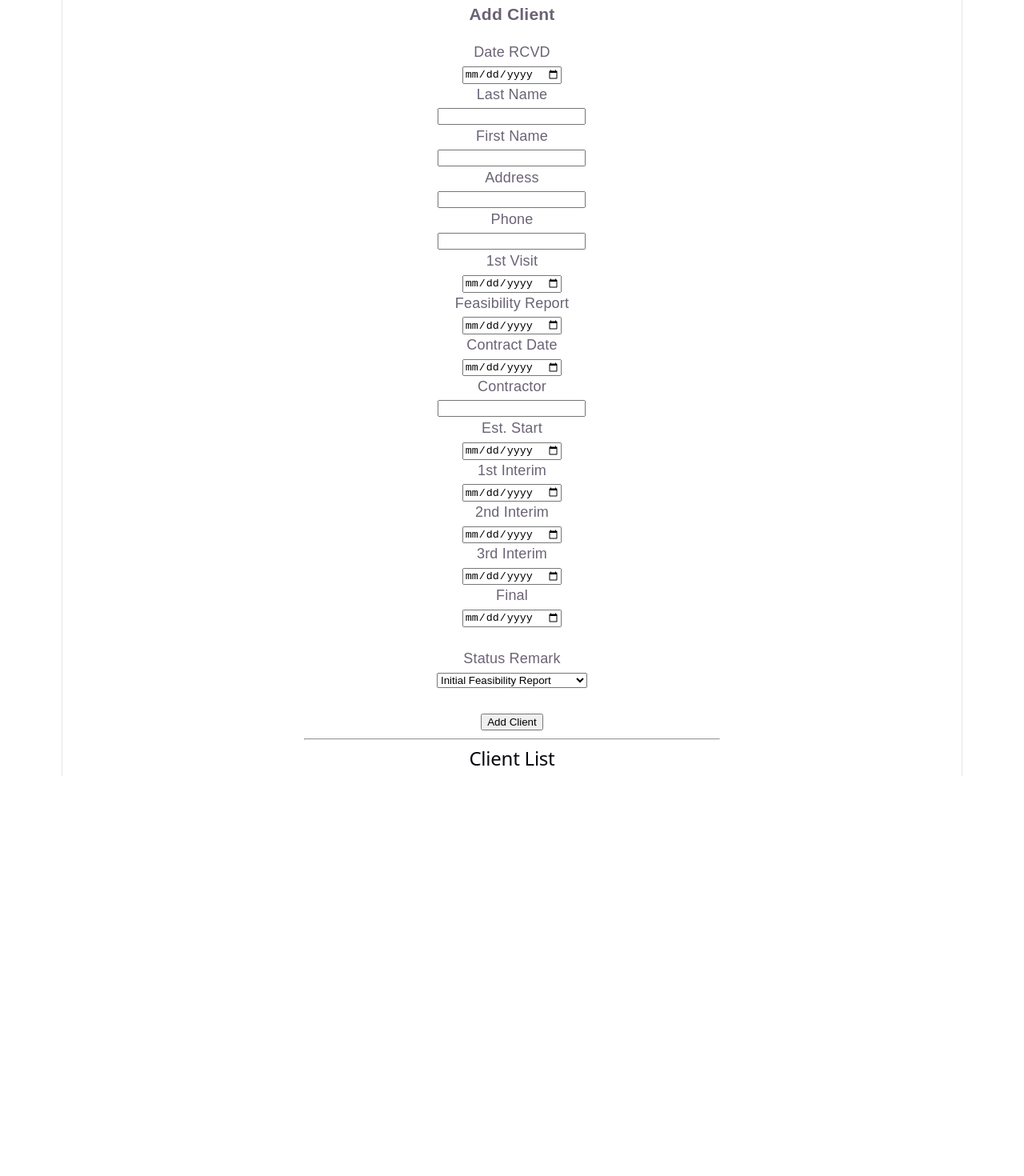
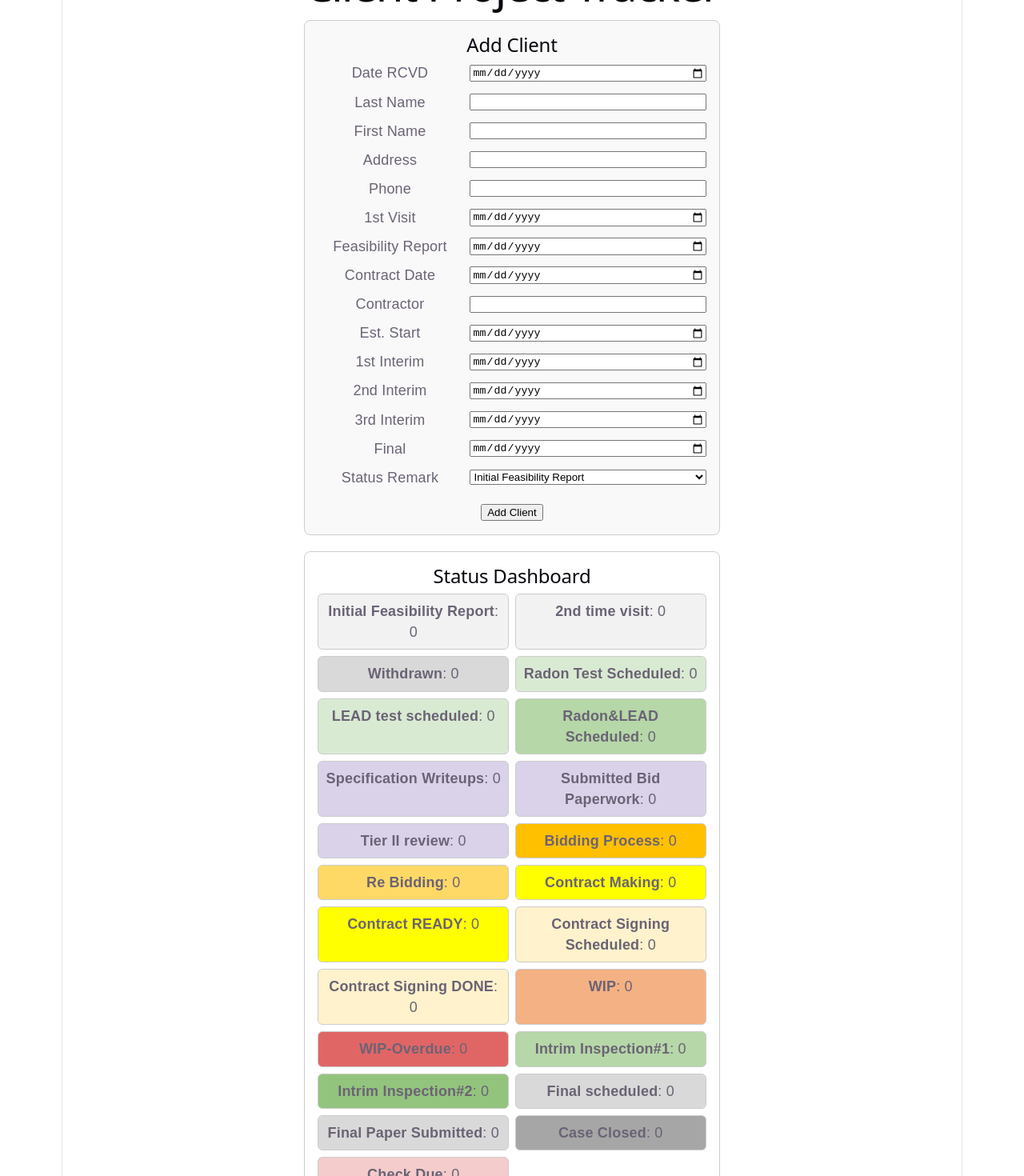
Before and after one commit to herteaswellness-stack/client-project-tracker, a React (Vite) app in the folder vite-project/: page / in a window 1280 px wide. Shown: the part 85-1555 px from the top of the page at 80% size. Before the commit the page ends 1055 px from the top, so only its background shows below. Built offline with nearby package versions, Linux system fonts and the light colour scheme.

Commit message:
add search dashboard colors

```diff
--- a/vite-project/src/App.jsx
+++ b/vite-project/src/App.jsx
@@ -1,4 +1,4 @@
-import { useState } from "react";
+import { useMemo, useState } from "react";
 
 const statusOptions = [
   "Initial Feasibility Report",
@@ -6,7 +6,7 @@ const statusOptions = [
   "Withdrawn",
   "Radon Test Scheduled",
   "LEAD test scheduled",
-  "Radon & LEAD Scheduled",
+  "Radon&LEAD Scheduled",
   "Specification Writeups",
   "Submitted Bid Paperwork",
   "Tier II review",
@@ -18,23 +18,41 @@ const statusOptions = [
   "Contract Signing DONE",
   "WIP",
   "WIP-Overdue",
-  "1st Interim",
-  "2nd Interim",
-  "3rd Interim",
+  "Intrim Inspection#1",
+  "Intrim Inspection#2",
   "Final scheduled",
   "Final Paper Submitted",
   "Case Closed",
   "Check Due"
 ];
 
-export default function App() {
+const statusColors = {
+  "Initial Feasibility Report": "#f2f2f2",
+  "2nd time visit": "#f2f2f2",
+  "Withdrawn": "#d9d9d9",
+  "Radon Test Scheduled": "#d9ead3",
+  "LEAD test scheduled": "#d9ead3",
+  "Radon&LEAD Scheduled": "#b6d7a8",
+  "Specification Writeups": "#d9d2e9",
+  "Submitted Bid Paperwork": "#d9d2e9",
+  "Tier II review": "#d9d2e9",
+  "Bidding Process": "#ffc000",
+  "Re Bidding": "#ffd966",
+  "Contract Making": "#ffff00",
+  "Contract READY": "#ffff00",
+  "Contract Signing Scheduled": "#fff2cc",
+  "Contract Signing DONE": "#fff2cc",
+  "WIP": "#f4b183",
+  "WIP-Overdue": "#e06666",
+  "Intrim Inspection#1": "#b6d7a8",
+  "Intrim Inspection#2": "#93c47d",
+  "Final scheduled": "#d9d9d9",
+  "Final Paper Submitted": "#d9d9d9",
+  "Case Closed": "#a6a6a6",
+  "Check Due": "#f4cccc"
+};
 
-  const [clients, setClients] = useState(() => {
-    const saved = localStorage.getItem("clients");
-    return saved ? JSON.parse(saved) : [];
-  });
-
-  const [form, setForm] = useState({
+const defaultForm = {
   dateRcvd: "",
   lastName: "",
   firstName: "",
@@ -49,8 +67,37 @@ export default function App() {
   secondInterim: "",
   thirdInterim: "",
   finalDate: "",
-    statusRemark: statusOptions[0]
+  statusRemark: "Initial Feasibility Report"
+};
+
+function getStatusSortRank(status) {
+  if (status === "WIP-Overdue") return 1;
+  if (status === "WIP") return 2;
+  if (status === "Contract READY") return 3;
+  if (status === "Contract Signing Scheduled") return 4;
+  if (status === "Contract Signing DONE") return 5;
+  if (status === "Bidding Process") return 6;
+  if (status === "Re Bidding") return 7;
+  if (status === "Final scheduled") return 8;
+  if (status === "Final Paper Submitted") return 9;
+  if (status === "Case Closed") return 10;
+  return 20;
+}
+
+function formatName(lastName, firstName) {
+  const full = `${lastName || ""}, ${firstName || ""}`.trim();
+  return full === "," ? "" : full;
+}
+
+export default function App() {
+  const [clients, setClients] = useState(() => {
+    const saved = localStorage.getItem("clients");
+    return saved ? JSON.parse(saved) : [];
   });
+
+  const [form, setForm] = useState(defaultForm);
+  const [searchText, setSearchText] = useState("");
+  const [statusFilter, setStatusFilter] = useState("All");
 
   function handleChange(e) {
     setForm({
@@ -60,102 +107,230 @@ export default function App() {
   }
 
   function addClient() {
+    const newClient = {
+      ...form,
+      id: Date.now()
+    };
 
-    const updated = [...clients, form];
-
+    const updated = [newClient, ...clients];
     setClients(updated);
-
     localStorage.setItem("clients", JSON.stringify(updated));
-
-    setForm({
-      dateRcvd: "",
-      lastName: "",
-      firstName: "",
-      address: "",
-      phone: "",
-      firstVisit: "",
-      feasibilityReport: "",
-      contractDate: "",
-      contractor: "",
-      estStart: "",
-      firstInterim: "",
-      secondInterim: "",
-      thirdInterim: "",
-      finalDate: "",
-      statusRemark: statusOptions[0]
-    });
-
+    setForm(defaultForm);
   }
 
+  function deleteClient(id) {
+    const updated = clients.filter((client) => client.id !== id);
+    setClients(updated);
+    localStorage.setItem("clients", JSON.stringify(updated));
+  }
+
+  const filteredClients = useMemo(() => {
+    const keyword = searchText.trim().toLowerCase();
+
+    return [...clients]
+      .filter((client) => {
+        const fullName = `${client.lastName} ${client.firstName}`.toLowerCase();
+        const address = (client.address || "").toLowerCase();
+        const phone = (client.phone || "").toLowerCase();
+        const status = (client.statusRemark || "").toLowerCase();
+
+        const matchSearch =
+          keyword === "" ||
+          fullName.includes(keyword) ||
+          address.includes(keyword) ||
+          phone.includes(keyword) ||
+          status.includes(keyword);
+
+        const matchStatus =
+          statusFilter === "All" || client.statusRemark === statusFilter;
+
+        return matchSearch && matchStatus;
+      })
+      .sort((a, b) => {
+        const statusCompare =
+          getStatusSortRank(a.statusRemark) - getStatusSortRank(b.statusRemark);
+
+        if (statusCompare !== 0) return statusCompare;
+
+        return (b.dateRcvd || "").localeCompare(a.dateRcvd || "");
+      });
+  }, [clients, searchText, statusFilter]);
+
+  const dashboardCounts = useMemo(() => {
+    const counts = {};
+    statusOptions.forEach((status) => {
+      counts[status] = clients.filter((client) => client.statusRemark === status).length;
+    });
+    return counts;
+  }, [clients]);
+
   return (
+    <div style={{ maxWidth: "1000px", margin: "20px auto", fontFamily: "Arial, sans-serif", padding: "0 16px" }}>
+      <h1 style={{ textAlign: "center" }}>Client Project Tracker</h1>
 
-    <div style={{ maxWidth: 900, margin: "auto", fontFamily: "Arial" }}>
+      <div
+        style={{
+          border: "1px solid #ccc",
+          borderRadius: "8px",
+          padding: "16px",
+          marginBottom: "20px",
+          background: "#f9f9f9"
+        }}
+      >
+        <h2>Add Client</h2>
 
-      <h1>Client Project Tracker</h1>
+        <div
+          style={{
+            display: "grid",
+            gridTemplateColumns: "180px 1fr",
+            gap: "10px",
+            alignItems: "center"
+          }}
+        >
+          <label>Date RCVD</label>
+          <input type="date" name="dateRcvd" value={form.dateRcvd} onChange={handleChange} />
 
-      <h3>Add Client</h3>
+          <label>Last Name</label>
+          <input type="text" name="lastName" value={form.lastName} onChange={handleChange} />
 
-      Date RCVD<br/>
-      <input type="date" name="dateRcvd" value={form.dateRcvd} onChange={handleChange}/><br/>
+          <label>First Name</label>
+          <input type="text" name="firstName" value={form.firstName} onChange={handleChange} />
 
-      Last Name<br/>
-      <input name="lastName" value={form.lastName} onChange={handleChange}/><br/>
+          <label>Address</label>
+          <input type="text" name="address" value={form.address} onChange={handleChange} />
 
-      First Name<br/>
-      <input name="firstName" value={form.firstName} onChange={handleChange}/><br/>
+          <label>Phone</label>
+          <input type="text" name="phone" value={form.phone} onChange={handleChange} />
 
-      Address<br/>
-      <input name="address" value={form.address} onChange={handleChange}/><br/>
+          <label>1st Visit</label>
+          <input type="date" name="firstVisit" value={form.firstVisit} onChange={handleChange} />
 
-      Phone<br/>
-      <input name="phone" value={form.phone} onChange={handleChange}/><br/>
+          <label>Feasibility Report</label>
+          <input type="date" name="feasibilityReport" value={form.feasibilityReport} onChange={handleChange} />
 
-      1st Visit<br/>
-      <input type="date" name="firstVisit" value={form.firstVisit} onChange={handleChange}/><br/>
+          <label>Contract Date</label>
+          <input type="date" name="contractDate" value={form.contractDate} onChange={handleChange} />
 
-      Feasibility Report<br/>
-      <input type="date" name="feasibilityReport" value={form.feasibilityReport} onChange={handleChange}/><br/>
+          <label>Contractor</label>
+          <input type="text" name="contractor" value={form.contractor} onChange={handleChange} />
 
-      Contract Date<br/>
-      <input type="date" name="contractDate" value={form.contractDate} onChange={handleChange}/><br/>
+          <label>Est. Start</label>
+          <input type="date" name="estStart" value={form.estStart} onChange={handleChange} />
 
-      Contractor<br/>
-      <input name="contractor" value={form.contractor} onChange={handleChange}/><br/>
+          <label>1st Interim</label>
+          <input type="date" name="firstInterim" value={form.firstInterim} onChange={handleChange} />
 
-      Est. Start<br/>
-      <input type="date" name="estStart" value={form.estStart} onChange={handleChange}/><br/>
+          <label>2nd Interim</label>
+          <input type="date" name="secondInterim" value={form.secondInterim} onChange={handleChange} />
 
-      1st Interim<br/>
-      <input type="date" name="firstInterim" value={form.firstInterim} onChange={handleChange}/><br/>
+          <label>3rd Interim</label>
+          <input type="date" name="thirdInterim" value={form.thirdInterim} onChange={handleChange} />
 
-      2nd Interim<br/>
-      <input type="date" name="secondInterim" value={form.secondInterim} onChange={handleChange}/><br/>
+          <label>Final</label>
+          <input type="date" name="finalDate" value={form.finalDate} onChange={handleChange} />
 
-      3rd Interim<br/>
-      <input type="date" name="thirdInterim" value={form.thirdInterim} onChange={handleChange}/><br/>
-
-      Final<br/>
-      <input type="date" name="finalDate" value={form.finalDate} onChange={handleChange}/><br/><br/>
-
-      Status Remark<br/>
+          <label>Status Remark</label>
           <select name="statusRemark" value={form.statusRemark} onChange={handleChange}>
-        {statusOptions.map(option => (
-          <option key={option}>{option}</option>
+            {statusOptions.map((option) => (
+              <option key={option} value={option}>
+                {option}
+              </option>
             ))}
           </select>
+        </div>
 
-      <br/><br/>
+        <div style={{ marginTop: "16px" }}>
+          <button onClick={addClient}>Add Client</button>
+        </div>
+      </div>
 
-      <button onClick={addClient}>Add Client</button>
+      <div
+        style={{
+          border: "1px solid #ccc",
+          borderRadius: "8px",
+          padding: "16px",
+          marginBottom: "20px"
+        }}
+      >
+        <h2>Status Dashboard</h2>
+        <div
+          style={{
+            display: "grid",
+            gridTemplateColumns: "repeat(auto-fit, minmax(220px, 1fr))",
+            gap: "8px"
+          }}
+        >
+          {statusOptions.map((status) => (
+            <div
+              key={status}
+              style={{
+                backgroundColor: statusColors[status] || "#ffffff",
+                border: "1px solid #ccc",
+                padding: "8px",
+                borderRadius: "6px"
+              }}
+            >
+              <strong>{status}</strong>: {dashboardCounts[status]}
+            </div>
+          ))}
+        </div>
+      </div>
 
-      <hr/>
+      <div
+        style={{
+          border: "1px solid #ccc",
+          borderRadius: "8px",
+          padding: "16px",
+          marginBottom: "20px"
+        }}
+      >
+        <h2>Search / Filter</h2>
+
+        <div
+          style={{
+            display: "grid",
+            gridTemplateColumns: "1fr 260px",
+            gap: "12px"
+          }}
+        >
+          <input
+            type="text"
+            placeholder="Search by last name, first name, address, phone, or status"
+            value={searchText}
+            onChange={(e) => setSearchText(e.target.value)}
+          />
+
+          <select value={statusFilter} onChange={(e) => setStatusFilter(e.target.value)}>
+            <option value="All">All Status</option>
+            {statusOptions.map((status) => (
+              <option key={status} value={status}>
+                {status}
+              </option>
+            ))}
+          </select>
+        </div>
+      </div>
 
       <h2>Client List</h2>
 
-      {clients.map((c,i)=>(
-        <div key={i} style={{border:"1px solid #ccc", padding:12, marginBottom:10}}>
-
-          <b>{c.lastName}, {c.firstName}</b>
+      {filteredClients.length === 0 ? (
+        <div>No matching client found.</div>
+      ) : (
+        filteredClients.map((c) => (
+          <div
+            key={c.id}
+            style={{
+              border: "1px solid #999",
+              padding: "12px",
+              marginBottom: "12px",
+              backgroundColor: statusColors[c.statusRemark] || "#ffffff",
+              borderRadius: "8px"
+            }}
+          >
+            <div style={{ display: "flex", justifyContent: "space-between", alignItems: "center", gap: "12px" }}>
+              <b style={{ fontSize: "18px" }}>{formatName(c.lastName, c.firstName)}</b>
+              <button onClick={() => deleteClient(c.id)}>Delete</button>
+            </div>
 
             <div><strong>Date RCVD:</strong> {c.dateRcvd}</div>
             <div><strong>Address:</strong> {c.address}</div>
@@ -170,10 +345,9 @@ export default function App() {
             <div><strong>3rd Interim:</strong> {c.thirdInterim}</div>
             <div><strong>Final:</strong> {c.finalDate}</div>
             <div><strong>Status Remark:</strong> {c.statusRemark}</div>
-
           </div>
-      ))}
-
+        ))
+      )}
     </div>
   );
 }
```
Also changed, not shown: 2 other files (tests, documents, lock files or other folders). Lines whose indentation alone changed are shown as unchanged.
